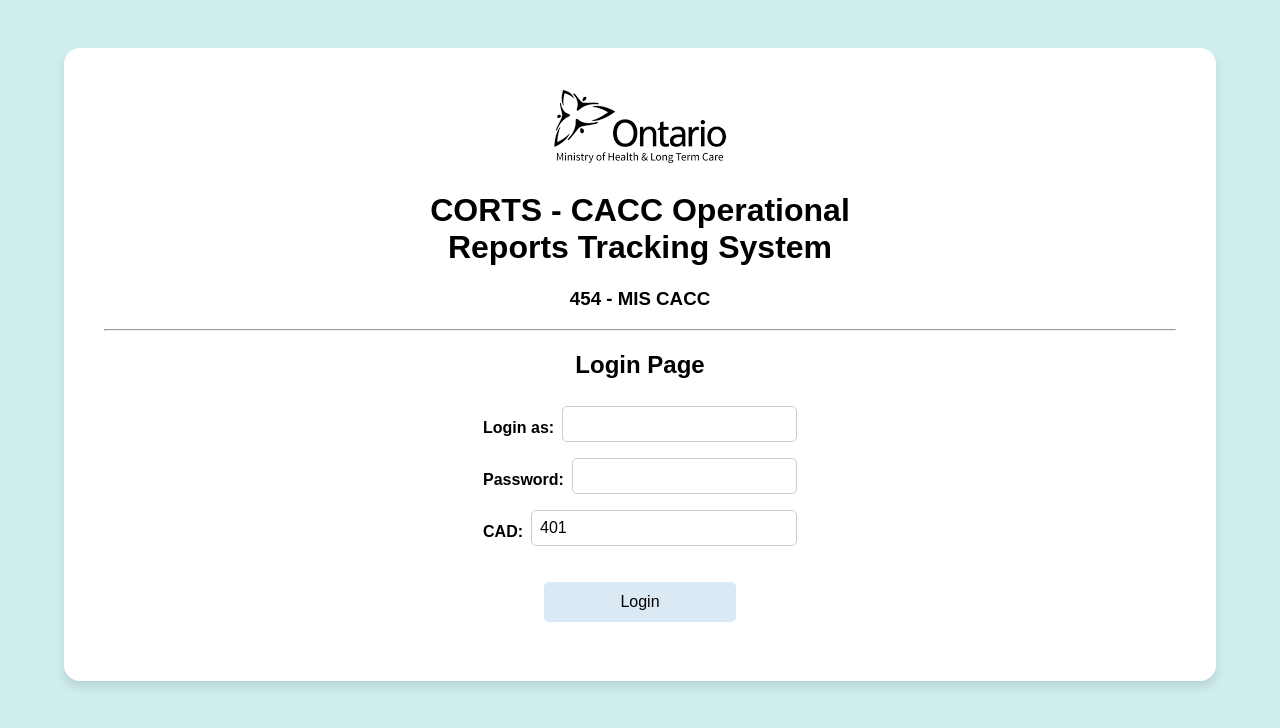
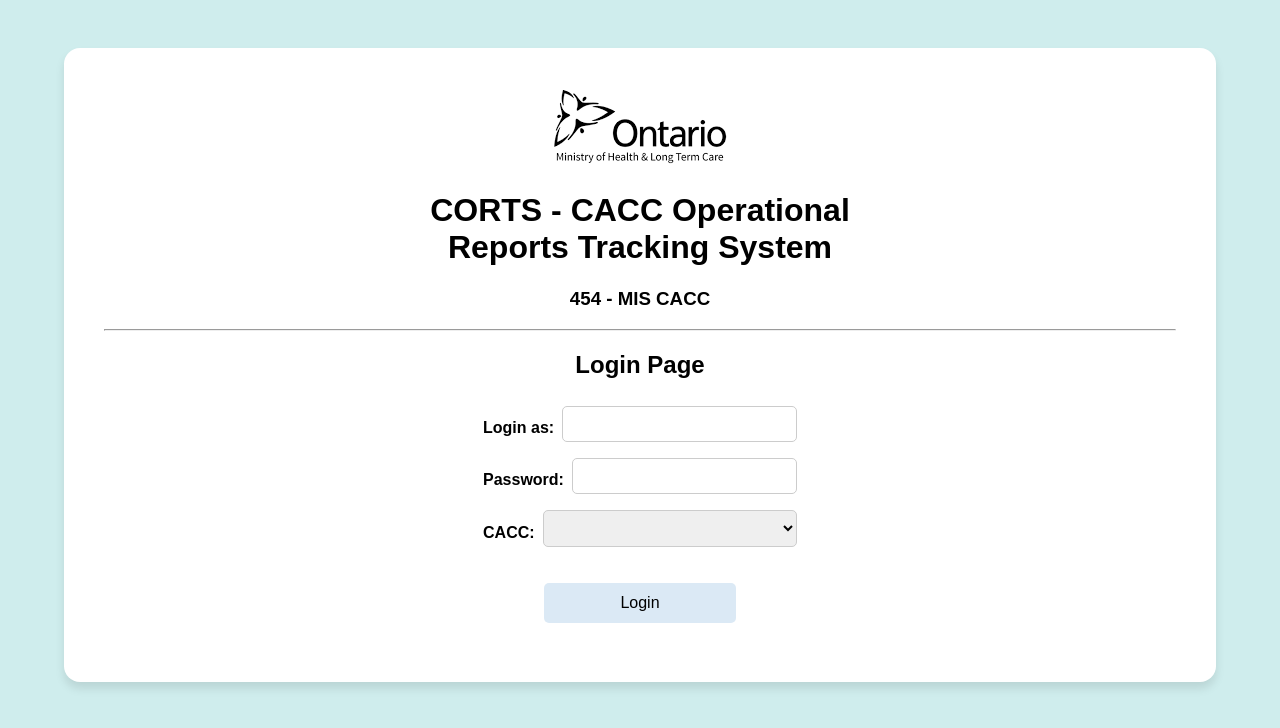
Before and after one commit to Jongwan93/CORTS-demo, an Angular app: page /login in a window 1280 px wide. Shown: the top 728 px of the page. Built offline with nearby package versions, Linux system fonts and the light colour scheme.

Commit message:
Login CACC numbers updated

```diff
--- a/src/incident-report/incident-report.component.ts
+++ b/src/incident-report/incident-report.component.ts
@@ -437,8 +437,8 @@
         .subscribe(
           (response) => {
             console.log('create response body: ', response); // print response
-            this.corMainKey = response?.data?.corMain?.corMainKey ?? 0;
-            this.incidentKey = response?.data?.report?.incidentKey ?? 0;
+            this.corMainKey = response?.data?.corMain?.corMainKey ?? 0; // show error message from response if corMainKey is empty
+            this.incidentKey = response?.data?.report?.incidentKey ?? 0; // show error message from response if incidentKey is empty
 
             this.router.navigate(['/incident-report'], {
               queryParams: {
--- a/src/login/login.component.html
+++ b/src/login/login.component.html
@@ -4,13 +4,16 @@
   <!-- Headder -->
   <header align="center">
     <!-- Ontario Logo -->
-    <img class="logo" src="OntarioMOH.png" alt="Ontario MOH Logo">
+    <img class="logo" src="OntarioMOH.png" alt="Ontario MOH Logo" />
 
     <div name="title">
-      <h1>CORTS - CACC Operational <br> Reports Tracking System</h1>
+      <h1>
+        CORTS - CACC Operational <br />
+        Reports Tracking System
+      </h1>
       <h3>454 - MIS CACC</h3>
     </div>
-    <hr>
+    <hr />
     <h2>Login Page</h2>
   </header>
 
@@ -29,15 +32,37 @@
     <div class="grid-container">
       <div class="grid-item">
         <label>Login as:</label>
-        <input type="text" [(ngModel)]="username" name="username">
+        <input type="text" [(ngModel)]="username" name="username" />
       </div>
       <div class="grid-item">
         <label>Password:</label>
-        <input type="password" [(ngModel)]="password" name="password">
+        <input type="password" [(ngModel)]="password" name="password" />
       </div>
       <div class="grid-item">
-        <label>CAD:</label>
-        <input type="number" [(ngModel)]="caccId" name="caccId">
+        <label>CACC:</label>
+        <select id="CACC-ID" [(ngModel)]="caccId" (ngModelChange)="onCaccChange($event)" name="caccId">
+          <option>454 - MIS CACC</option>
+          <option>940 - Ottawa CACC</option>
+          <option>930 - Georgian CACC</option>
+          <option>934 - Lindsay CACC</option>
+          <option>931 - Oshawa CACC</option>
+          <option>942 - Kingstone CACC</option>
+          <option>941 - Renfrew CACC</option>
+          <option>961 - Kenora CACC</option>
+          <option>960 - Thunder Bay CACC</option>
+          <option>950 - Sudbury CACC</option>
+          <option>952 - Timmins CACC</option>
+          <option>951 - Sue St Marie CACC</option>
+          <option>953 - North Bay CACC</option>
+          <option>958 - Muskoka ACS</option>
+          <option>959 - Parry Sound ACS</option>
+          <option>920 - HAMILTON CACC</option>
+          <option>921 - Cambridge CACC</option>
+          <option>910 - London CACC</option>
+          <option>911 - Wallaceburg CACC</option>
+          <option>912 - Windsor CACC</option>
+          <option>401</option>  <!-- Dummy Cacc Number. Erase later -->
+        </select>
       </div>
     </div>
 
@@ -46,5 +71,7 @@
         <button type="submit">Login</button>
       </div>
     </div>
-  </form> <!-- End of Login Form -->
-</div> <!-- End of Container-->
+  </form>
+  <!-- End of Login Form -->
+</div>
+<!-- End of Container-->
--- a/src/login/login.component.ts
+++ b/src/login/login.component.ts
@@ -19,7 +19,7 @@
 export class LoginComponent implements OnInit {
   username: string = '';
   password: string = '';
-  caccId: number = 401; // hard coded for now
+  caccId: string = '';
   isLoading: boolean = false;
 
   private hasConfirmedNavigation = false;
@@ -135,4 +135,10 @@
       this.isLoading = false;
     }
   }
+
+  //===============================UTILITY===============================
+  onCaccChange(value: string) {
+    this.caccId = value.substring(0, 3);
+    console.log("caccID refined: ", this.caccId);
+  }
 }
```
